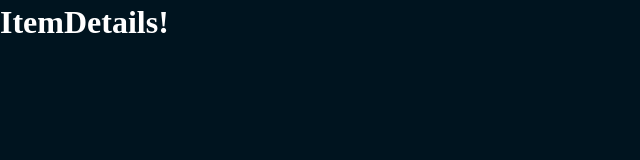
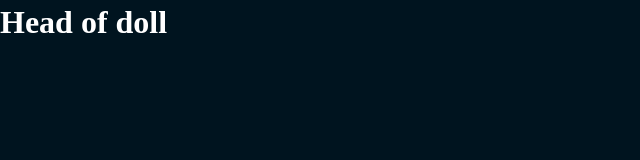
Before and after one commit to teunism/teunis-site, a React app: page /item/doll-head in a window 1280 px wide. Shown: the top 160 px of the page, without its empty margins (0-640 px from the left). Built offline with nearby package versions, Linux system fonts and the light colour scheme; a web font is replaced by a local one.

Commit message:
Navigation to item page with item data works

```diff
--- a/src/App.js
+++ b/src/App.js
@@ -18,7 +18,7 @@ const App = () => {
             >
                 <Routes>
                     <Route path="/" exact element={<HomeIntro />} />
-                    <Route path="item/:itemName" element={<ItemDetails />} />
+                    <Route path="item/:itemUrl" element={<ItemDetails />} />
                 </Routes>
             </ActivePatchContext.Provider>
         </div>
--- a/src/components/Atoms/OverlayGrid/OverlayGrid.js
+++ b/src/components/Atoms/OverlayGrid/OverlayGrid.js
@@ -8,7 +8,10 @@ const OverlayGrid = ({ items }) => {
         <ul className="overlay-grid">
             {items.map((item) => (
                 <li className="overlay-grid__item">
-                    <Link to="page">
+                    <Link
+                        className="overlay-grid__item-link"
+                        to={`item/${item.url}`}
+                    >
                         <figure className="overlay-grid__item-figure">
                             <img
                                 className="overlay-grid__item-image"
@@ -16,7 +19,7 @@ const OverlayGrid = ({ items }) => {
                                 alt=""
                             />
                         </figure>
-                        <p className="overlay-grid__item-title">{item.name}</p>
+                        <p className="overlay-grid__item-title">{item.title}</p>
                     </Link>
                 </li>
             ))}
--- a/src/data/patches.js
+++ b/src/data/patches.js
@@ -8,7 +8,7 @@ import { itemsData } from "./itemsData";
 
 // TODO get these patches in function
 const pacificPatchItems = itemsData.filter((item) => item.patch == "pacific");
-const restPatchItems = itemsData.filter((item) => item.patch == "rest");
+const restPatchItems = itemsData.filter((item) => item.patch == "test");
 
 export const patchesData = {
     pacific: {
@@ -20,5 +20,3 @@ export const patchesData = {
         items: restPatchItems,
     },
 };
-
-console.log(patchesData["pacific"]);
--- a/src/pages/ItemDetails.js
+++ b/src/pages/ItemDetails.js
@@ -1,9 +1,15 @@
-import React from "react";
+import React, { useEffect } from "react";
+import { useParams } from "react-router-dom";
+import { itemsData } from "../data/itemsData";
 
 const ItemDetails = () => {
+    const { itemUrl } = useParams();
+    const item = itemsData.find((item) => item.url == itemUrl);
+
     return (
         <div className="ItemDetails">
-            <h1>ItemDetails!</h1>
+            <h1>{item.title}</h1>
+            <p></p>
         </div>
     );
 };
```
